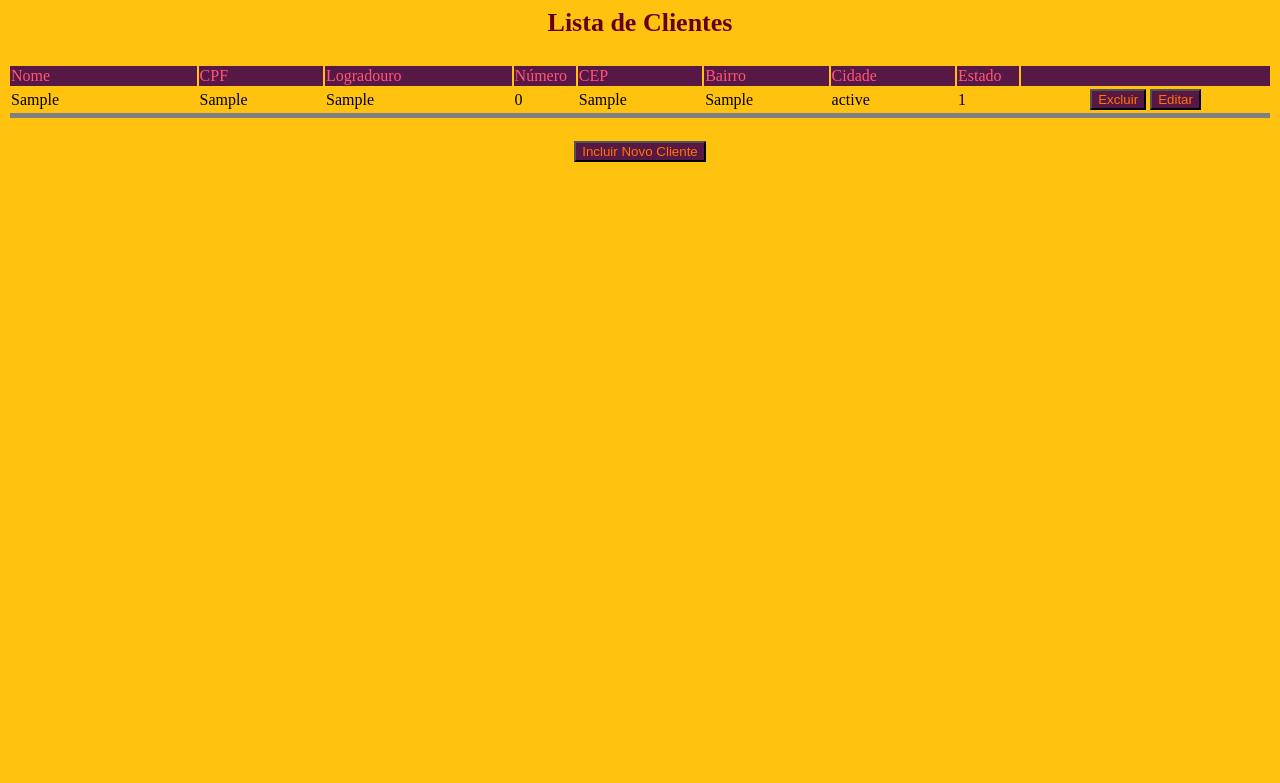
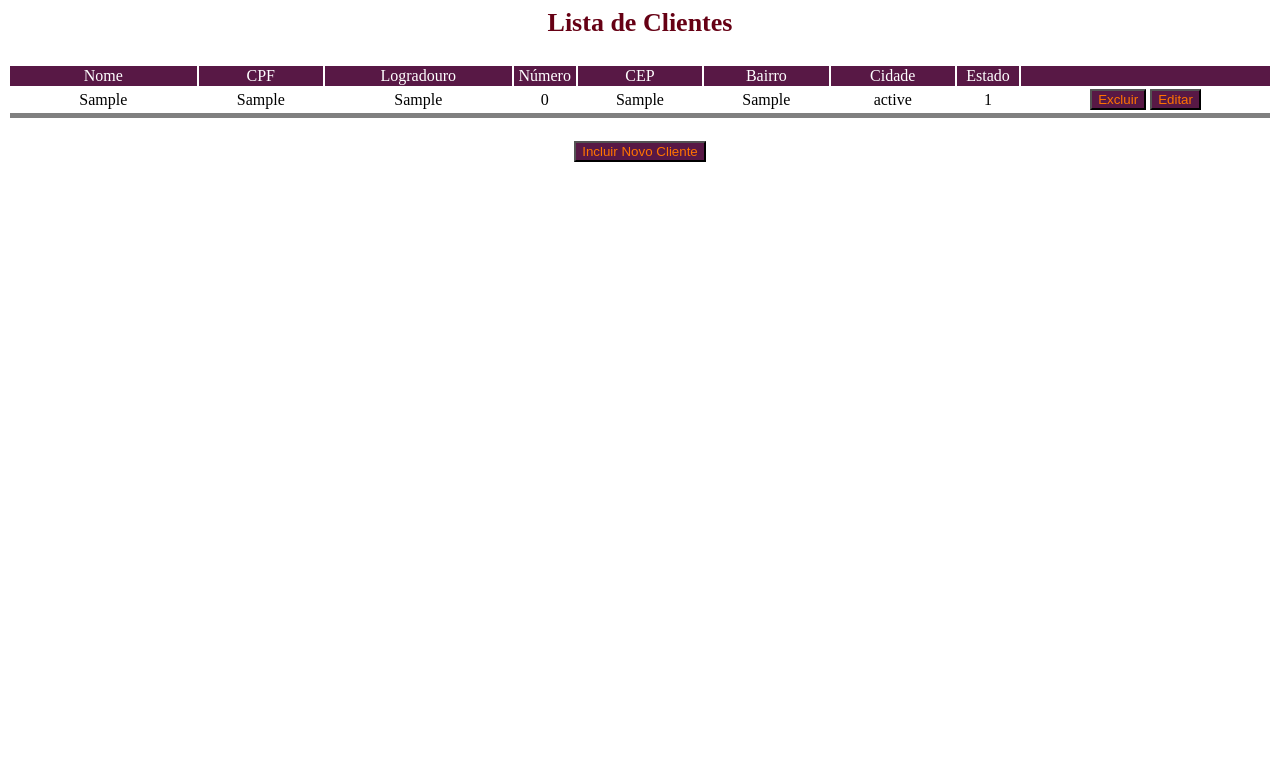
Before and after one commit to Caquizeraa/rede-hoteis, a PHP site: page / in a window 1280 px wide. Shown: the top 783 px of the page. Run offline with PHP 8.4, Linux system fonts and the light colour scheme; tables that the repository leaves empty or names only in its code hold one stand-in row (values such as "Sample post").

Commit message:
Mudanças nas cores

```diff
--- a/consultations/index.php
+++ b/consultations/index.php
@@ -6,16 +6,16 @@ header("Content-Type: text/html; charset=utf-8", true);
     <title>Lista de Clientes</title>
     <style>
           .tituloColuna {
-              background-color: ;
               color: black;
+              text-align: center;
           }
           .tituloCelula {
               background-color: #581845;
-              color: #ff5773;
+              text-align: center;
           }
       </style>
   </head>
-  <body style="background-color: #ffc30f;">
+  <body>
     <center><h3 style="color:#660014; font-size: 26px;">Lista de Clientes</h3></center>
     <form name="form1" method="POST" action="form_incluir.php">
       <table border="0" align="center" width="100%">
@@ -32,7 +32,7 @@ header("Content-Type: text/html; charset=utf-8", true);
       <?php
       } else {
       ?>
-          <tr style="background-color: #00796b; color: white;">
+          <tr style="color: white;">
             <td class="tituloCelula" width="15%">Nome</td>
             <td class="tituloCelula" width="10%">CPF</td>
             <td class="tituloCelula" width="15%">Logradouro</td>
```
